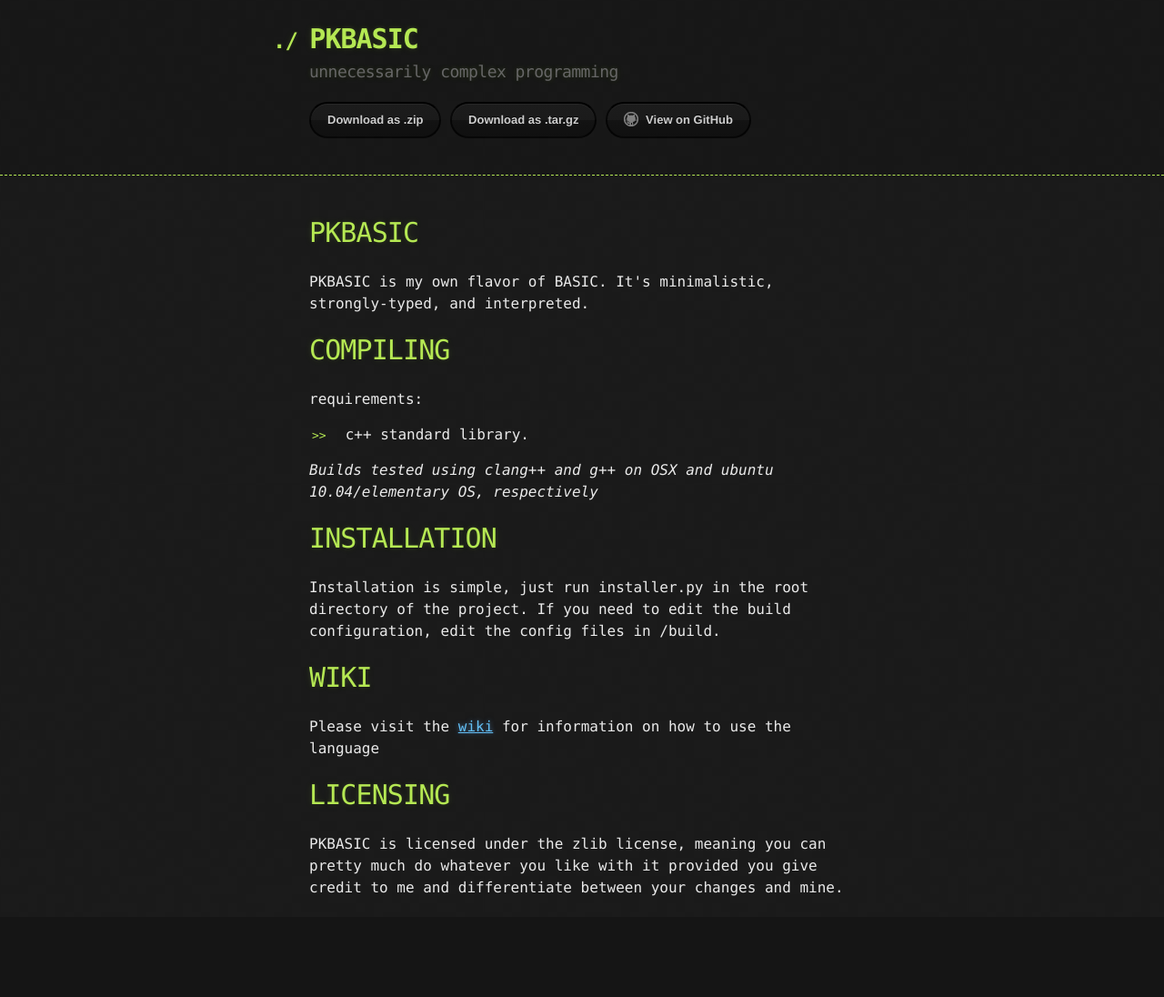
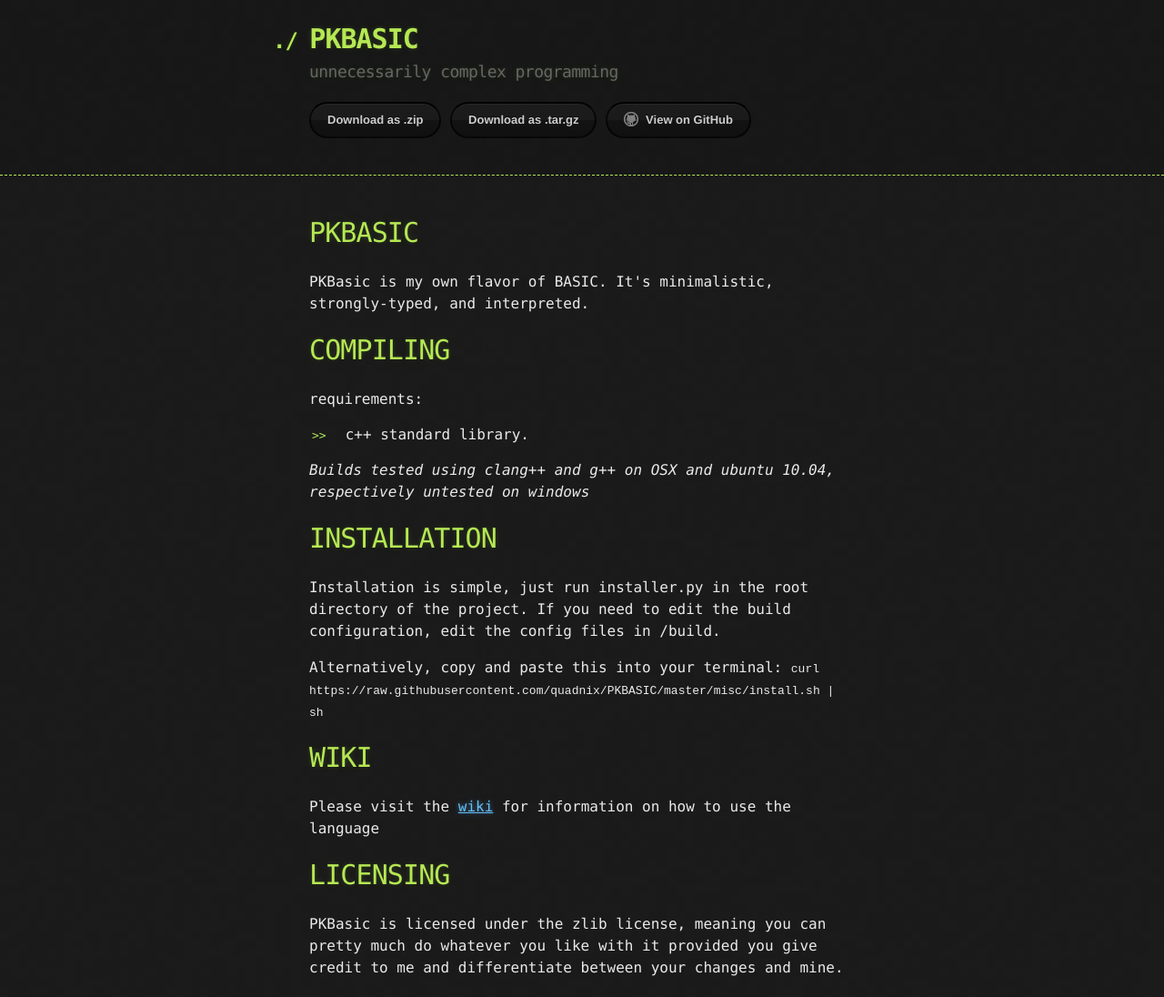
Before and after one commit to pkage/PKBASIC, a plain HTML site: page index.html in a window 1280 px wide. Shown: the whole page at 91% size. Before the commit the page ends 1008 px from the top, so only its background shows below. Drawn offline with Linux system fonts and the light colour scheme.

```diff
--- a/index.html
+++ b/index.html
@@ -31,7 +31,7 @@
         <h1>
 <a name="pkbasic" class="anchor" href="#pkbasic"><span class="octicon octicon-link"></span></a>PKBASIC</h1>
 
-<p>PKBASIC is my own flavor of BASIC.
+<p>PKBasic is my own flavor of BASIC.
 It's minimalistic, strongly-typed, and interpreted.</p>
 
 <h1>
@@ -41,13 +41,17 @@ It's minimalistic, strongly-typed, and interpreted.</p>
 
 <ul>
 <li>c++ standard library.</li>
-</ul><p><em>Builds tested using clang++ and g++ on OSX and ubuntu 10.04/elementary OS, respectively</em></p>
+</ul><p><em>Builds tested using clang++ and g++ on OSX and ubuntu 10.04, respectively</em>
+<em>untested on windows</em></p>
 
 <h1>
 <a name="installation" class="anchor" href="#installation"><span class="octicon octicon-link"></span></a>INSTALLATION</h1>
 
 <p>Installation is simple, just run installer.py in the root directory of the project.
 If you need to edit the build configuration, edit the config files in /build.</p>
+
+<p>Alternatively, copy and paste this into your terminal:
+<code>curl https://raw.githubusercontent.com/quadnix/PKBASIC/master/misc/install.sh | sh</code></p>
 
 <h1>
 <a name="wiki" class="anchor" href="#wiki"><span class="octicon octicon-link"></span></a>WIKI</h1>
@@ -57,7 +61,7 @@ If you need to edit the build configuration, edit the config files in /build.</p
 <h1>
 <a name="licensing" class="anchor" href="#licensing"><span class="octicon octicon-link"></span></a>LICENSING</h1>
 
-<p>PKBASIC is licensed under the zlib license, meaning you can pretty much do whatever you like with it provided you give credit to me and differentiate between your changes and mine.</p>
+<p>PKBasic is licensed under the zlib license, meaning you can pretty much do whatever you like with it provided you give credit to me and differentiate between your changes and mine.</p>
       </section>
     </div>
 
```
Also changed, not shown: params.json (+1 -1 lines).
